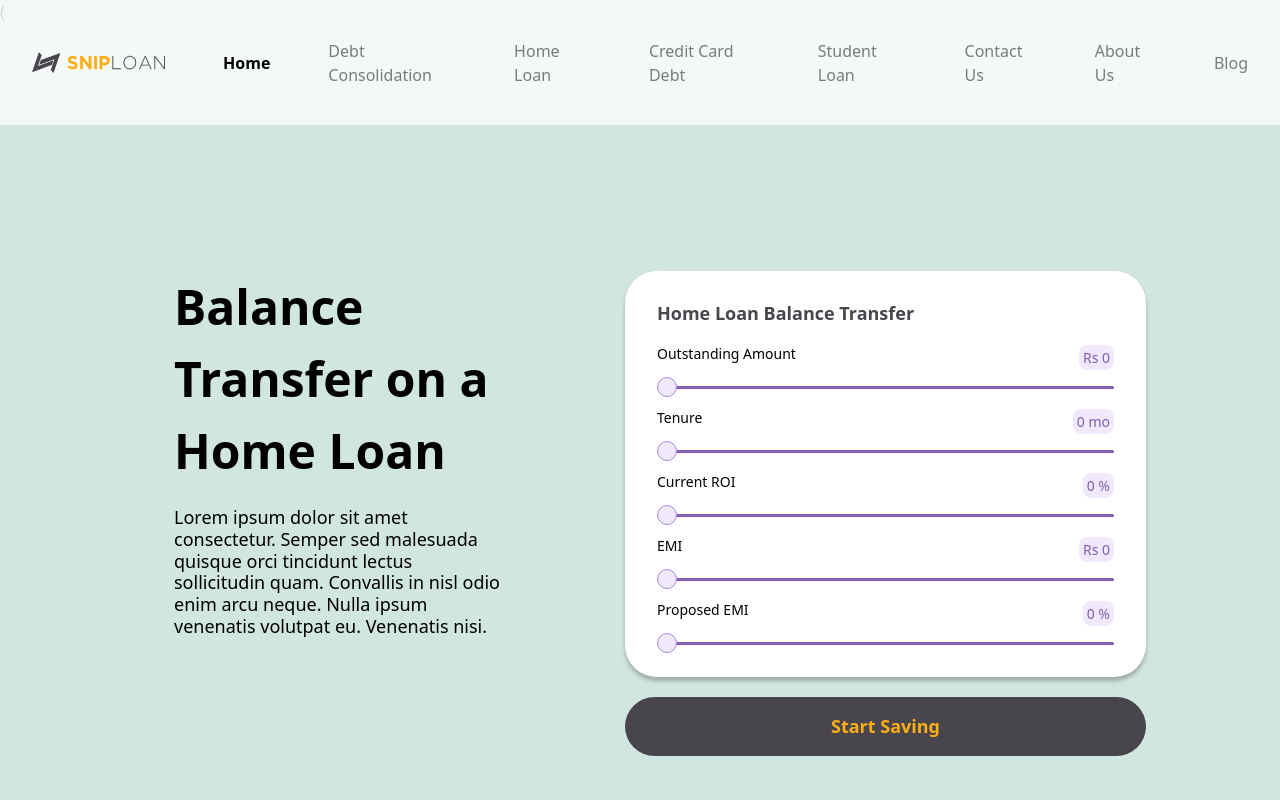
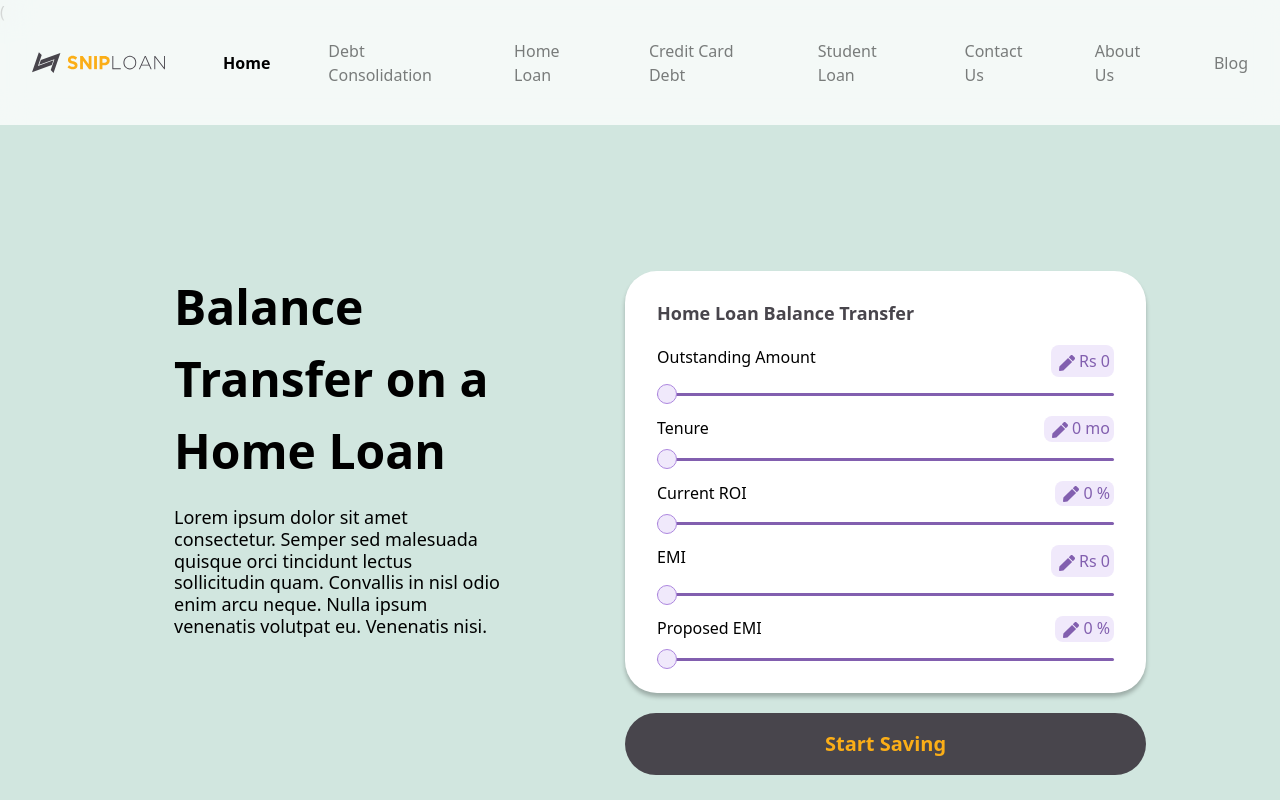
Before and after one commit to mahi25soni/temp-shiploan-frontend, a Next.js app: page /home-loan in a window 1280 px wide. Shown: the top 800 px of the page. Built offline with nearby package versions, Linux system fonts and the light colour scheme.

Commit message:
Refactor : text size changed to loan calculator form 'pen' icon added to inputs

```diff
--- a/src/components/CalculaterComponent/LoanCalculator.tsx
+++ b/src/components/CalculaterComponent/LoanCalculator.tsx
@@ -3,34 +3,34 @@ import { FormikProps } from "formik";
 import React, { useEffect, useState } from "react";
 import InputRange from "../atoms/InputRange";
 
-interface LoanCalculatorBasicData  {
-  name : string,
-  label : string,
-  minValue : number,
-  maxValue : number,
-  step : number,
-  type : string
+interface LoanCalculatorBasicData {
+  name: string,
+  label: string,
+  minValue: number,
+  maxValue: number,
+  step: number,
+  type: string
 
 }
 
 interface LoanCalculatorProps {
-  InputDataList : LoanCalculatorBasicData[],
-  formik : FormikProps<any>,
-  heading : string
+  InputDataList: LoanCalculatorBasicData[],
+  formik: FormikProps<any>,
+  heading: string
 }
 
-const LoanCalculator = (data : LoanCalculatorProps) => {
+const LoanCalculator = (data: LoanCalculatorProps) => {
   return (
     <div className="flex w-[360px] flex-col gap-5 lg:w-[521px]">
-      <div className="rounded-32 bg-white border-basic p-8 text-4xl backdrop-blur-md shadow-[0_4px_4px_rgba(0,0,0,0.25)] flex flex-col gap-5 w-full">
+      <div className="rounded-32 bg-white border-basic p-8 text-[38px] backdrop-blur-md shadow-[0_4px_4px_rgba(0,0,0,0.25)] flex flex-col gap-5 w-full">
         <div className="text-light-gray font-semibold text-[18px] leading-[21.78px]">
-            {data?.heading}
+          {data?.heading}
         </div>
         {data?.InputDataList?.length > 0 && data?.InputDataList?.map((item, index) => {
-          return <InputRange key={index} SingleInputData={item} formik={data?.formik}/>
+          return <InputRange key={index} SingleInputData={item} formik={data?.formik} />
         })}
       </div>
-      <button className="w-full rounded-32 bg-light-gray p-4 text-[18px] font-bold text-yellow-orange" onClick={() => data?.formik?.handleSubmit()}>
+      <button className="w-full rounded-32 bg-light-gray p-4 text-[20px] font-bold text-yellow-orange" onClick={() => data?.formik?.handleSubmit()}>
         Start Saving
       </button>
     </div>
--- a/src/components/atoms/InputRange.tsx
+++ b/src/components/atoms/InputRange.tsx
@@ -1,6 +1,7 @@
 "use client";
 import React, { useState } from 'react';
 import { FormikProps } from 'formik';
+import { FaPen } from "react-icons/fa";
 
 interface InputRangeBasicData {
   name: string;
@@ -34,8 +35,8 @@ const InputRange: React.FC<InputRangeProps> = (data: InputRangeProps) => {
 
   return (
     <div className="w-full flex flex-col gap-4">
-      <div className="flex justify-between text-sm leading-[17px]">
-        <label htmlFor={data.SingleInputData.name} className="">
+      <div className="flex justify-between text-base leading-[17px]">
+        <label htmlFor={data.SingleInputData.name} className="text-base" >
           {data.SingleInputData.label}
         </label>
         <p
@@ -44,12 +45,13 @@ const InputRange: React.FC<InputRangeProps> = (data: InputRangeProps) => {
         >
           {data.SingleInputData.type === 'currency' ? (
             <>
+              <FaPen className="inline-block mx-1" />
               Rs{' '}
               <span
                 contentEditable={isEditing}
                 suppressContentEditableWarning={true}
                 onBlur={handleBlur}
-                className="outline-none focus:ring-0 cursor-auto" // Add these classes
+                className="outline-none focus:ring-0 cursor-auto text-base" // Add these classes
                 style={{
                   border: 'none',
                   boxShadow: 'none',
@@ -61,10 +63,12 @@ const InputRange: React.FC<InputRangeProps> = (data: InputRangeProps) => {
             </>
           ) : data.SingleInputData.type === 'time' ? (
             <>
+              <FaPen className="inline-block mx-1" />
+
               <span
                 contentEditable={isEditing}
                 suppressContentEditableWarning={true}
-               onBlur={handleBlur}
+                onBlur={handleBlur}
                 className="outline-none focus:ring-0 cursor-auto" // Add these classes
                 style={{
                   border: 'none',
@@ -78,6 +82,8 @@ const InputRange: React.FC<InputRangeProps> = (data: InputRangeProps) => {
             </>
           ) : (
             <>
+              <FaPen className="inline-block mx-1" />
+
               <span
                 contentEditable={isEditing}
                 suppressContentEditableWarning={true}
```
